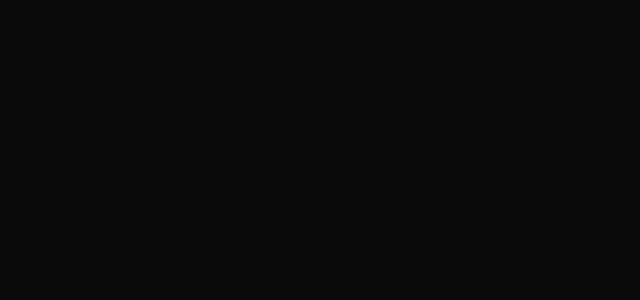
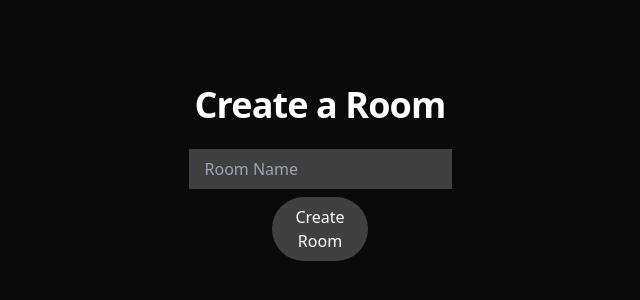
Before and after one commit to liztaliah/open_streams, a React (Vite) app in the folder frontend/: page /create-room in a window 1280 px wide. Before the commit this address had no page. Shown: the part 196-496 px from the top of the page, without its empty margins (320-960 px from the left). Built offline with nearby package versions, Linux system fonts and the light colour scheme.

Commit message:
implemented room creation component

```diff
--- a/frontend/src/App.jsx
+++ b/frontend/src/App.jsx
@@ -3,6 +3,7 @@ import LandingPage from "./components/pages/LandingPage";
 import LoginForm from "./components/pages/LoginForm";
 import SignupForm from "./components/pages/SignupForm";
 import VideoPlayer from "./components/pages/VideoPlayer";
+import CreateRoomForm from "./components/pages/CreateRoomForm";
 import Layout from "./components/layout/Layout";
 
 function App() {
@@ -14,6 +15,7 @@ function App() {
           <Route path="/signup" element={<SignupForm />} />
           <Route path="/login" element={<LoginForm />} />
           <Route path="/home" element={<VideoPlayer />} />
+          <Route path="/create-room" element={<CreateRoomForm />} />
         </Routes>
       </Layout>
     </Router>
--- a/frontend/src/components/pages/CreateRoomForm.jsx
+++ b/frontend/src/components/pages/CreateRoomForm.jsx
@@ -4,6 +4,7 @@ import { useNavigate } from "react-router-dom";
 import Button from "../common/Button";
 import ErrorMessage from "../common/ErrorMessage";
 import FormContainer from "../layout/FormContainer";
+import Input from "../common/Input";
 
 export default function CreateRoomForm() {
   const [name, setName] = useState("");
@@ -23,7 +24,7 @@ export default function CreateRoomForm() {
       const response = await axios.post(
         "/api/rooms/",
         { name },
-        { withCredentials: true } // Send secure cookie with request
+        { withCredentials: true }
       );
       setName("");
       navigate(`/room/${response.data.id}`);
@@ -35,7 +36,9 @@ export default function CreateRoomForm() {
 
   return (
     <div className="flex flex-col items-center justify-center min-h-screen px-4">
-      <h1 className="text-4xl font-semibold mb-4 tracking-tight">Create a Room</h1>
+      <h1 className="text-4xl font-semibold mb-4 tracking-tight">
+        Create a Room
+      </h1>
       <ErrorMessage
         error={error}
         show={showError}
@@ -48,13 +51,13 @@ export default function CreateRoomForm() {
           onSubmit={handleSubmit}
           className="flex flex-col items-center w-full max-w-xs"
         >
-          <input
+          <Input
             type="text"
             value={name}
             onChange={handleChange}
             placeholder="Room Name"
             required
-            className="mb-2 px-3 py-2 rounded bg-neutral-700 text-white"
+            className="mb-2"
           />
           <Button type="submit">Create Room</Button>
         </form>
--- a/frontend/src/components/pages/LoginForm.jsx
+++ b/frontend/src/components/pages/LoginForm.jsx
@@ -22,7 +22,7 @@ function LoginForm() {
   const handleSubmit = (e) => {
     e.preventDefault();
     submitAuthForm("/api/login", form, setError, setShowError, () => {
-      navigate("/home");
+      navigate("/create-room");
     });
   };
 
```
